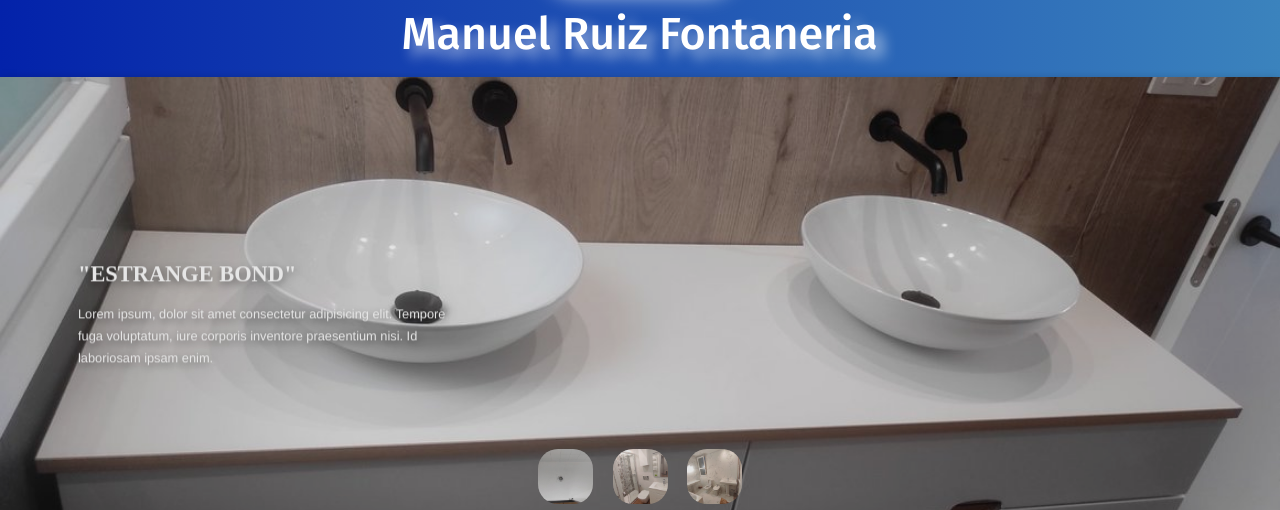
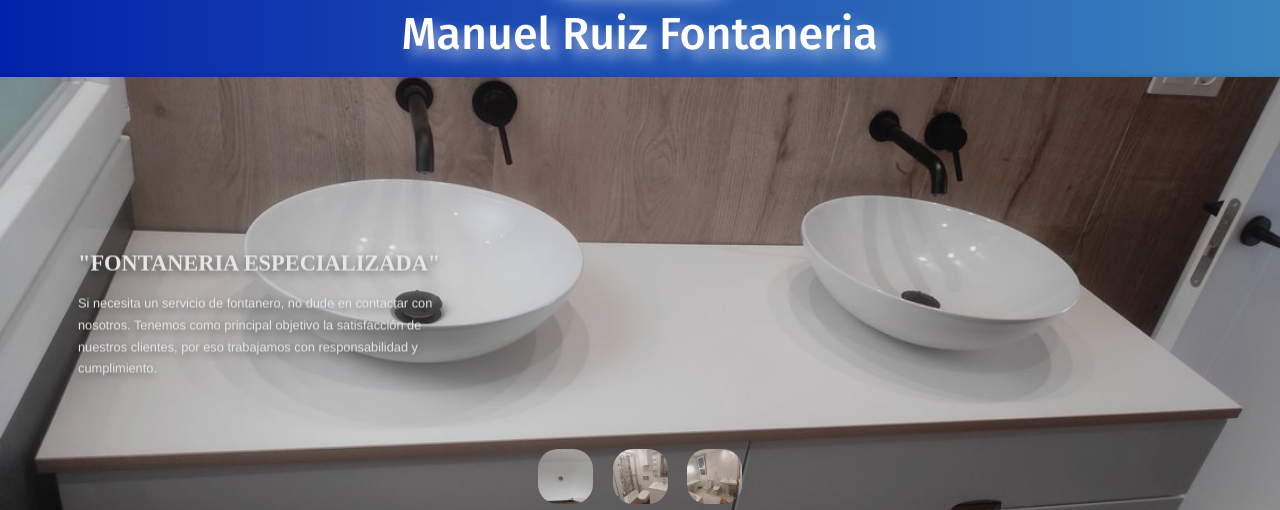
Before and after one commit to marianos1988/mr-fontaneria, a plain HTML site: page index.html in a window 1280 px wide. Shown: the part 177-687 px from the top of the page. Drawn offline with nearby package versions, Linux system fonts and the light colour scheme.

Commit message:
Actualizar atributos alt para google

```diff
--- a/index.html
+++ b/index.html
@@ -21,6 +21,7 @@
     <link rel="shortcut icon" href="./img/logo.png" type="image/x-icon">
     <meta name="viewport" content="width=device-width, initial-scale=1.0">
     <title>MR Fontaneria - Servicios especializado en Plomerias</title>
+    <meta name="title" content="Mr Fontaneria | Servicios especializado en Plomerias">
     <link rel="preconnect" href="https://fonts.googleapis.com">
     <link rel="preconnect" href="https://fonts.gstatic.com" crossorigin>
 </head>
@@ -48,51 +49,49 @@
           <ul class='slider'>
             <li class='item item-1'>
               <div class='content'>
-                <h2 class='title'>"Lossless Youths"</h2>
-                <p class='description'> Lorem ipsum, dolor sit amet consectetur
-                adipisicing elit. Tempore fuga voluptatum, iure corporis inventore
-                praesentium nisi. Id laboriosam ipsam enim.  </p>
-              </div>
+                <h2 class='title' alt="Fontaneria Especializada">"Fontaneria Especializada"</h2>
+                <p class='description'>
+                  Si necesita un servicio de fontanero, no dude en contactar con nosotros. Tenemos como principal objetivo la satisfacción de nuestros clientes, por eso trabajamos con responsabilidad y cumplimiento.
+                </p>
             </li>
             <li class='item item-2'>
               <div class='content'>
-                <h2 class='title'>"Estrange Bond"</h2>
-                <p class='description'> Lorem ipsum, dolor sit amet consectetur
-                adipisicing elit. Tempore fuga voluptatum, iure corporis inventore
-                praesentium nisi. Id laboriosam ipsam enim.  </p>
+                <h2 class='title'>"Fontaneria Especializada"</h2>
+                <p class='description'>
+                  Si necesita un servicio de fontanero, no dude en contactar con nosotros. Tenemos como principal objetivo la satisfacción de nuestros clientes, por eso trabajamos con responsabilidad y cumplimiento.
+                </p>
               </div>
             </li>
             <li class='item item-3'>
               <div class='content'>
-                <h2 class='title'>"The Gate Keeper"</h2>
-                <p class='description'> Lorem ipsum, dolor sit amet consectetur
-                adipisicing elit. Tempore fuga voluptatum, iure corporis inventore
-                praesentium nisi. Id laboriosam ipsam enim.  </p>
+                <h2 class='title'>"Fontaneria Especializada"</h2>
+                <p class='description'>
+                  Si necesita un servicio de fontanero, no dude en contactar con nosotros. Tenemos como principal objetivo la satisfacción de nuestros clientes, por eso trabajamos con responsabilidad y cumplimiento.
+                </p>
               </div>
             </li>
             <li class='item item-4'>
               <div class='content'>
-                <h2 class='title'>"Last Trace Of Us"</h2>
+                <h2 class='title'>"Fontaneria Especializada"</h2>
                 <p class='description'>
-                  Lorem ipsum, dolor sit amet consectetur adipisicing elit. Tempore fuga voluptatum, iure corporis inventore praesentium nisi. Id laboriosam ipsam enim.
+                  Si necesita un servicio de fontanero, no dude en contactar con nosotros. Tenemos como principal objetivo la satisfacción de nuestros clientes, por eso trabajamos con responsabilidad y cumplimiento.
                 </p>
               </div>
             </li>
             <li class='item item-5'>
               <div class='content'>
-                <h2 class='title'>"Urban Decay"</h2>
+                <h2 class='title'>"Fontaneria Especializada"</h2>
                 <p class='description'>
-                  Lorem ipsum, dolor sit amet consectetur adipisicing elit. Tempore fuga voluptatum, iure corporis inventore praesentium nisi. Id laboriosam ipsam enim.
+                  Si necesita un servicio de fontanero, no dude en contactar con nosotros. Tenemos como principal objetivo la satisfacción de nuestros clientes, por eso trabajamos con responsabilidad y cumplimiento.
                 </p>
               </div>
             </li>
             <li class='item item-6'>
               <div class='content'>
-                <h2 class='title'>"The Migration"</h2>
-                <p class='description'> Lorem ipsum, dolor sit amet consectetur
-                adipisicing elit. Tempore fuga voluptatum, iure corporis inventore
-                praesentium nisi. Id laboriosam ipsam enim.  </p>
-              </div>
+                <h2 class='title'>"Fontaneria Especializada"</h2>
+                <p class='description'>
+                  Si necesita un servicio de fontanero, no dude en contactar con nosotros. Tenemos como principal objetivo la satisfacción de nuestros clientes, por eso trabajamos con responsabilidad y cumplimiento.
+                </p>
             </li>
           </ul>
           <nav class='nav'>
@@ -109,7 +108,7 @@
           <div class="card">
             <img src="./img/card-presentation.jpg" alt="mr fontaneria"/>
             <div>
-              <h2>Taller de Fontaneria</h2>
+              <h2 alt="Servicio de fontaneria con amplia experiencia en el sector">Taller de Fontaneria</h2>
               <h3>Servicio de fontaneria con amplia experiencia en el sector</h3>
               <p>
                 Localizacion y reparacion de tuberias AFC, ACS, calefaccion, gas y aire acondicionado
@@ -203,7 +202,7 @@
             <div class="box-contactus">
               <a href="tel:+34690644690"><div class="box-ico-data" target="_blank"><img class="ico-footer" src="./img/tel.png" alt=""></a><p>Telefono</p></div>
               <a href="https://wa.me/34690644690" target="_blank"><div class="box-ico-data"><img class="ico-footer" src="./img/whatsapp.png" alt=""></a><p>Whatsapp</p></div>
-              <a href="https://maps.app.goo.gl/37TAv5geV1Dncxrz9" target="_blank"><div class="box-ico-data"><img class="ico-footer" src="./img/mapa.png" alt=""></a><p>Direccion</p></div>
+              <a href="https://maps.app.goo.gl/37TAv5geV1Dncxrz9" target="_blank"><div class="box-ico-data"><img class="ico-footer" src="./img/mapa.png" alt="ciudad bilbao ciudad barakaldo ciudad sestao"></a><p>Direccion</p></div>
               <a href="mailto:ruizymirandona@gmail.com" target="_blank"><div class="box-ico-data"><img class="ico-footer" src="./img/email.png" alt=""></a><p>Email</p></div>
             </div>
           </div>
--- a/js/index.js
+++ b/js/index.js
@@ -94,7 +94,7 @@ const galeria = `
 `;
 //Contenido servicios
 const servicios = `
-  <article
+  <article>
     <div class="controls-servicios">
       <div class="up-servicios">
         <i class="fa fa-chevron-up"></i>
@@ -103,8 +103,8 @@ const servicios = `
         <i class="fa fa-chevron-down"></i>
       </div>
     </div>
-  </article>
-  <article class="container-servicios">
+    </article>
+    <article class="container-servicios">
     <h2>Servicios Especializados</h2>
     <div class="slider-servicios">
       <div class="wrapper-servicios">
@@ -117,7 +117,7 @@ const servicios = `
           </div>
 
           <div>
-            <h2>Calefación</h2>
+            <h2>Calefacción</h2>
             <p>
               Instalación de tuberías de calefacción para agua caliente o fría. Instalacion de suelos radiantes, mantenimiento y mejoras.
             </p>
@@ -147,24 +147,24 @@ const servicios = `
         </div>
         <div class="right-servicios">
           <div>
-            <img src="./img/servicios/servicio-5.jpg" alt="Otros trabajos" />
+            <img src="./img/servicios/servicio-5.jpg" alt="Instalacion aire acondicionado" />
           </div>
 
           <div>
-            <img src="./img/servicios/servicio-4.jpg" alt="Reparaciones" />
+            <img src="./img/servicios/servicio-4.jpg" alt="Reparaciones tuberias AFS ACS" />
           </div>
 
           <div>
-          <img src="./img/servicios/servicio-3.jpg" alt="Instalaciones" />
+          <img src="./img/servicios/servicio-3.jpg" alt="Instalaciones tuberias AFS ACS " />
           </div>
 
           <div>
-            <img src="./img/servicios/servicio-2.jpg" alt="Calefaccion" />
+            <img src="./img/servicios/servicio-2.jpg" alt="Instalacion Calefaccion" />
           </div>
 
           <div>
 
-            <img src="./img/servicios/servicio-1.jpg" alt="Fontaneria" />
+            <img src="./img/servicios/servicio-1.jpg" alt="Trabajo Fontaneria" />
             <div class="spinner-servicios"></div>
           </div>
         </div>
@@ -185,7 +185,7 @@ const contacto = `
     <div class="container">
       <div class="contactInfo">
         <div class="box">
-          <a href="https://maps.app.goo.gl/37TAv5geV1Dncxrz9" target="_blank"><div class="icon"><ion-icon class="ion-icon" name="location-outline"></ion-icon></div></a>
+          <a href="https://maps.app.goo.gl/37TAv5geV1Dncxrz9" target="_blank" alt="Provincia Vizkaya"><div class="icon"><ion-icon class="ion-icon" name="location-outline"></ion-icon></div></a>
           <div class="text">
             <h3>Domicilio</h3>
             <p>Grupo Santiago Apóstol 2,<br>Sestao - Vizcaya,</p>
@@ -200,7 +200,7 @@ const contacto = `
           </div>
         </div>
         <div class="box">
-        <a href="https://wa.me/34690644690" target="_blank"><div class="icon"><ion-icon class="ion-icon" name="logo-whatsapp"></ion-icon></ion-icon></div></a>
+        <a href="https://wa.me/34690644690" target="_blank"><div class="icon"><ion-icon class="ion-icon" name="logo-whatsapp"></ion-icon></div></a>
           <div class="text">
             <h3>Whatsapp</h3>
             <p>34 690 644690
```
Also changed, not shown: contacto.html (+1 -1 lines), servicios.html (+19 -16 lines).
